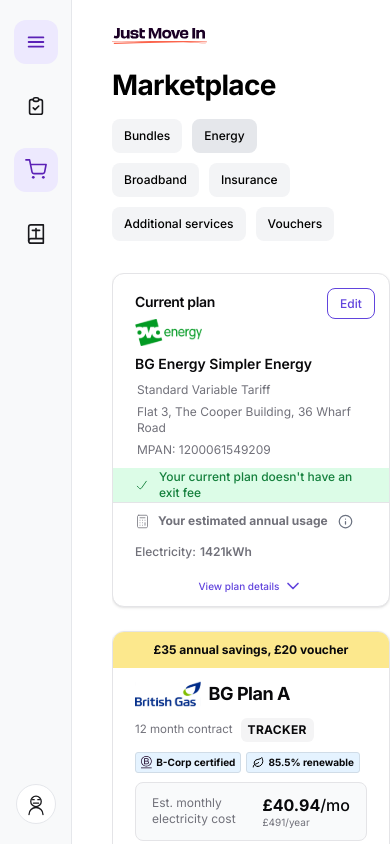
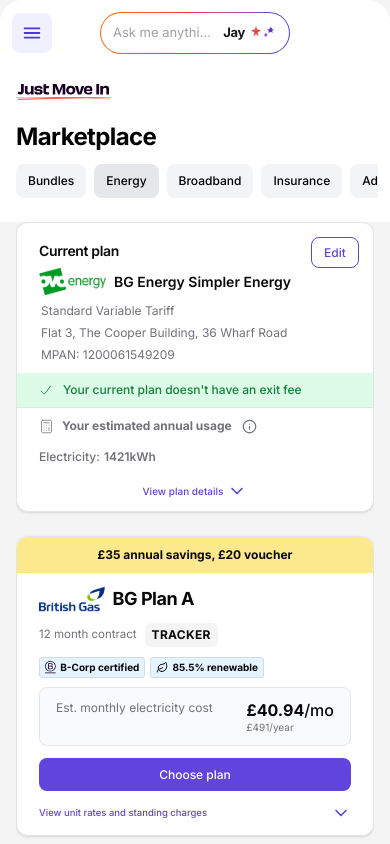
Before and after one commit to vargastm/just-move-in-challenge, a React (Vite) app: page / in a window 390 px wide. Built offline with nearby package versions, Linux system fonts and the light colour scheme.

Commit message:
feat: enhance MarketplaceHeader and App layout with new styles and responsive design adjustments

```diff
--- a/src/App.tsx
+++ b/src/App.tsx
@@ -8,11 +8,11 @@
 
 function App() {
   return (
-    <div className="flex h-dvh min-h-0 overflow-hidden">
+    <div className="flex h-dvh min-h-0 overflow-hidden bg-zinc-100 md:bg-white">
       <SidebarRail />
-      <main className="bg-surface flex min-h-0 min-w-0 flex-1 flex-col overflow-hidden">
+      <main className="flex min-h-0 min-w-0 flex-1 flex-col overflow-hidden bg-zinc-100 md:bg-white">
         <MarketplaceHeader />
-        <div className="flex min-h-0 flex-1 flex-col overflow-hidden pl-10">
+        <div className="flex min-h-0 flex-1 flex-col overflow-hidden px-4 md:px-0 md:pl-10">
           <div className="scrollbar-hide min-h-0 flex-1 overflow-y-auto">
             <div className="flex flex-wrap items-start gap-6 pb-10">
               <CurrentPlan
--- a/src/components/MarketplaceHeader/MarketplaceHeader.tsx
+++ b/src/components/MarketplaceHeader/MarketplaceHeader.tsx
@@ -9,16 +9,132 @@
   'Vouchers',
 ] as const
 
+const menuPurple = '#4B39D8'
+const menuLavender = '#F0F0FF'
+
 export type MarketplaceHeaderProps = {
   activeCategory?: (typeof categories)[number]
+}
+
+function JaySparkleMark() {
+  return (
+    <svg
+      width={28}
+      height={14}
+      viewBox="0 0 28 14"
+      fill="none"
+      aria-hidden
+      className="shrink-0"
+    >
+      <path
+        fill="#EF4444"
+        d="M7 0l1.15 3.5L12 4.2 8.5 6.8 9.65 10.5 7 8.05 4.35 10.5 5.5 6.8 2 4.2l3.85-.7L7 0Z"
+      />
+      <path
+        fill="#6D28D9"
+        d="M22.5 1.5l.55 1.7L25 3.6l-1.9 1.35.7 2.15-1.85-1.35L19.2 7.1l.7-2.15-1.9-1.35 2.35-.4.55-1.7Z"
+      />
+      <path
+        fill="#7C3AED"
+        d="M17 6.5l.45 1.35L19 8.1l-1.45 1 .55 1.65L17 9.9l-1.55 1.15.55-1.65-1.45-1 1.8-.25L17 6.5Z"
+      />
+    </svg>
+  )
 }
 
 export function MarketplaceHeader({
   activeCategory = 'Energy',
 }: MarketplaceHeaderProps) {
   return (
-    <header className="shrink-0 bg-white px-10 pt-7 pb-8">
-      <div className="flex max-w-full flex-col items-start">
+    <header className="shrink-0 md:bg-white md:px-10 md:pt-7 md:pb-8">
+      <div className="md:hidden">
+        <div className="rounded-t-[22px] bg-white px-3 pt-3">
+          <div className="grid grid-cols-[2.5rem_1fr_2.5rem] items-center gap-x-2.5 pb-3">
+            <button
+              type="button"
+              className="col-start-1 flex size-10 shrink-0 items-center justify-center justify-self-start rounded-lg transition-opacity hover:opacity-90 focus-visible:outline-2 focus-visible:outline-offset-2 focus-visible:outline-[#2563EB]"
+              style={{ backgroundColor: menuLavender }}
+              aria-label="Abrir menu"
+              onClick={() => {
+                alert('Menu - future feature')
+              }}
+            >
+              <svg
+                width={22}
+                height={22}
+                viewBox="0 0 24 24"
+                fill="none"
+                aria-hidden
+              >
+                <path
+                  d="M4 7h16M4 12h16M4 17h16"
+                  stroke={menuPurple}
+                  strokeWidth={2}
+                  strokeLinecap="round"
+                />
+              </svg>
+            </button>
+
+            <div className="col-start-2 m-auto w-[190px]">
+              <div className="mx-auto w-full max-w-md rounded-full bg-linear-to-r from-orange-500 via-rose-500 to-[#4B39D8] p-px">
+                <div className="flex min-h-10 items-center gap-2 rounded-full bg-white px-3 py-2">
+                  <span className="min-w-0 truncate text-[13px] text-zinc-400">
+                    Ask me anything...
+                  </span>
+                  <span className="flex shrink-0 items-center gap-1">
+                    <span className="text-[13px] font-bold tracking-tight text-zinc-900">
+                      Jay
+                    </span>
+                    <JaySparkleMark />
+                  </span>
+                </div>
+              </div>
+            </div>
+            <div className="col-start-3" aria-hidden />
+          </div>
+        </div>
+
+        <div className="bg-white px-4 pt-4 pb-5">
+          <a
+            href="/"
+            className="inline-block focus-visible:outline-2 focus-visible:outline-offset-2 focus-visible:outline-[#2563EB]"
+          >
+            <img
+              src={logoSvg}
+              alt="Just Move In"
+              width={95}
+              height={16}
+              className="h-4 w-auto"
+            />
+          </a>
+          <h1 className="mt-4 mb-3 text-[24px] leading-tight font-bold tracking-tight text-black">
+            Marketplace
+          </h1>
+          <nav
+            aria-label="Marketplace categories"
+            className="scrollbar-hide -mx-1 flex gap-2 overflow-x-auto px-1 pb-1"
+          >
+            {categories.map((label) => {
+              const active = label === activeCategory
+              return (
+                <button
+                  key={label}
+                  type="button"
+                  className="h-[34px] shrink-0 rounded-lg px-3 text-xs font-medium whitespace-nowrap text-black transition-colors"
+                  style={{
+                    backgroundColor: active ? '#E5E7EB' : '#F3F4F6',
+                  }}
+                  aria-pressed={active}
+                >
+                  {label}
+                </button>
+              )
+            })}
+          </nav>
+        </div>
+      </div>
+
+      <div className="hidden max-w-full flex-col items-start md:flex">
         <a
           href="/"
           className="block shrink-0 focus-visible:outline-2 focus-visible:outline-offset-2 focus-visible:outline-[#2563EB]"
--- a/src/components/SidebarRail/SidebarRail.tsx
+++ b/src/components/SidebarRail/SidebarRail.tsx
@@ -28,7 +28,7 @@
 export function SidebarRail() {
   return (
     <aside
-      className="flex h-dvh min-h-0 w-[72px] shrink-0 flex-col justify-between overflow-hidden border-r py-5"
+      className="hidden h-dvh min-h-0 w-[72px] shrink-0 flex-col justify-between overflow-hidden border-r py-5 md:flex"
       style={{
         backgroundColor: railBg,
         borderColor: border,
```
